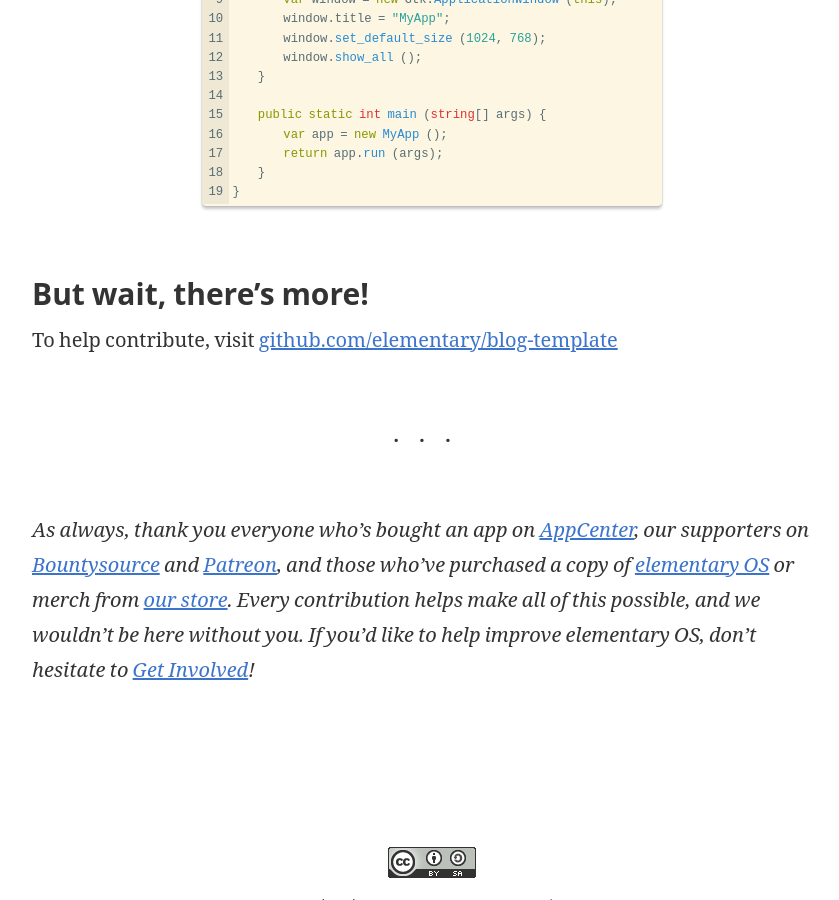
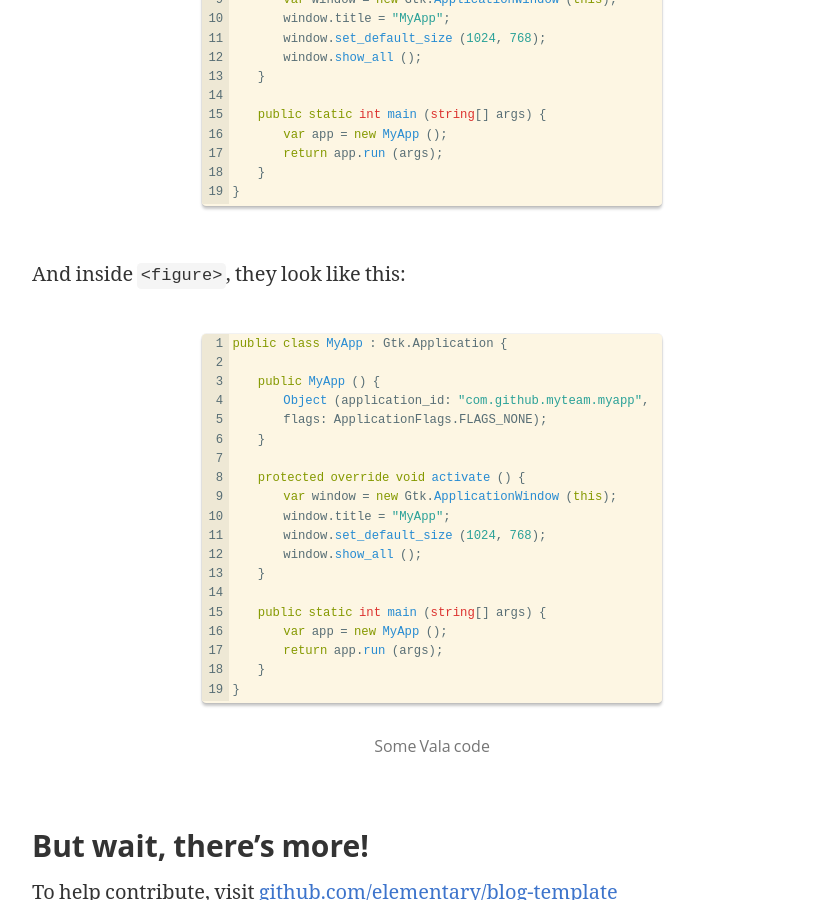
Before and after one commit to elementary/blog-template, a Jekyll site: the page built from _posts/1992-02-01-test.md, in a window 1280 px wide and 900 px high, scrolled down 5538 px. Shown: the whole window, without its empty margins (208-1047 px from the left). Built offline with Jekyll 4.4.1, drawn with Linux system fonts in a browser that asks for light colours; our own code applies the rules of GitHub Pages for plain Markdown files.

Commit message:
add second code example to test post

````diff
--- a/_posts/1992-02-01-test.md
+++ b/_posts/1992-02-01-test.md
@@ -115,6 +115,33 @@ public class MyApp : Gtk.Application {
 }
 ```
 
+And inside `<figure>`, they look like this:
+
+<figure markdown="1">
+```vala
+public class MyApp : Gtk.Application {
+
+    public MyApp () {
+        Object (application_id: "com.github.myteam.myapp",
+        flags: ApplicationFlags.FLAGS_NONE);
+    }
+
+    protected override void activate () {
+        var window = new Gtk.ApplicationWindow (this);
+        window.title = "MyApp";
+        window.set_default_size (1024, 768);
+        window.show_all ();
+    }
+
+    public static int main (string[] args) {
+        var app = new MyApp ();
+        return app.run (args);
+    }
+}
+```
+<figcaption>Some Vala code</figcaption>
+</figure>
+
 ## But wait, there's more!
 
 To help contribute, visit [github.com/elementary/blog-template](https://github.com/elementary/blog-template)
````
